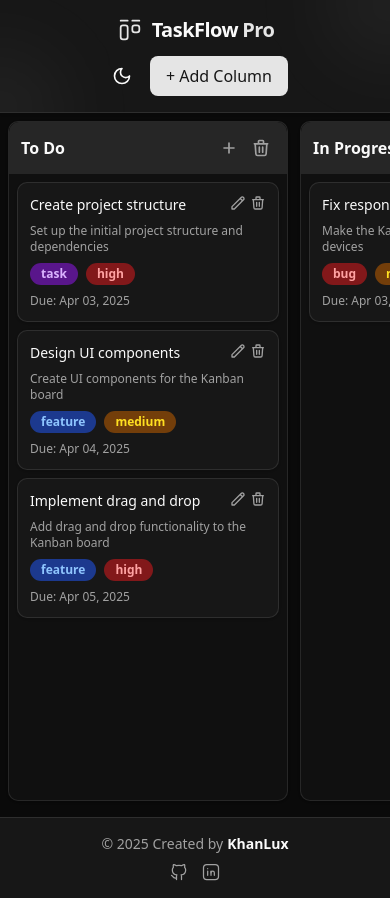
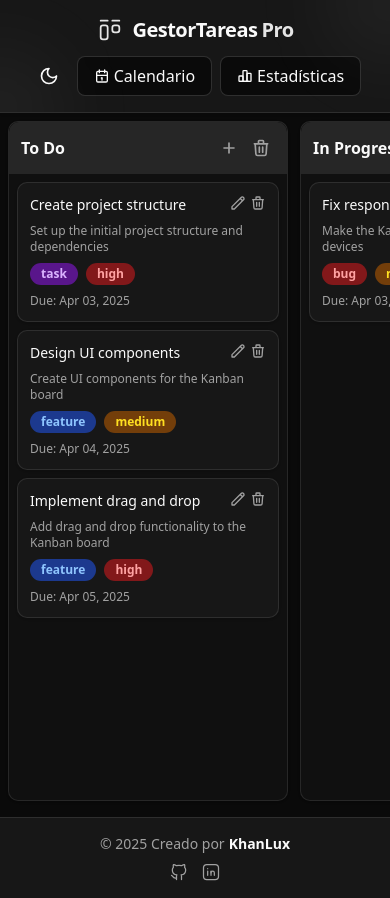
Before and after one commit to KhanLux/task-pro-kanban, a Next.js app: page / in a window 390 px wide. Built offline with nearby package versions, Linux system fonts and the light colour scheme.

Commit message:
Improve UI with responsive design and dark theme implementation. Add Footer with KhanLux attribution and social links. Create consistent PageLayout component.

```diff
--- a/src/app/layout.tsx
+++ b/src/app/layout.tsx
@@ -14,8 +14,8 @@ const geistMono = Geist_Mono({
 });
 
 export const metadata: Metadata = {
-  title: "Kanban Board | Task Management",
-  description: "A Kanban board application for task management with drag-and-drop functionality",
+  title: "GestorTareas Pro | Gestión de Tareas",
+  description: "Una aplicación de tablero Kanban para gestión de tareas con funcionalidad de arrastrar y soltar",
 };
 
 export const viewport = {
--- a/src/components/Footer/index.tsx
+++ b/src/components/Footer/index.tsx
@@ -10,7 +10,7 @@ const Footer: React.FC = () => {
   return (
     <footer className="py-4 px-6 bg-card border-t flex flex-col sm:flex-row justify-between items-center gap-2 text-sm text-muted-foreground">
       <div className="flex items-center gap-1 animate-in">
-        <span>© {currentYear} Created by</span>
+        <span>© {currentYear} Creado por</span>
         <span className="font-semibold text-card-foreground">KhanLux</span>
       </div>
 
@@ -24,7 +24,7 @@ const Footer: React.FC = () => {
             "hover:scale-105 active:scale-95 transform",
             "animate-in"
           )}
-          aria-label="GitHub Profile"
+          aria-label="Perfil de GitHub"
         >
           <IconBrandGithub className="h-5 w-5" stroke={1.5} />
           <span className="hidden sm:inline">GitHub</span>
@@ -39,7 +39,7 @@ const Footer: React.FC = () => {
             "hover:scale-105 active:scale-95 transform",
             "animate-in"
           )}
-          aria-label="LinkedIn Profile"
+          aria-label="Perfil de LinkedIn"
         >
           <IconBrandLinkedin className="h-5 w-5" stroke={1.5} />
           <span className="hidden sm:inline">LinkedIn</span>
--- a/src/components/Header/index.tsx
+++ b/src/components/Header/index.tsx
@@ -3,14 +3,15 @@
 import React from 'react';
 import { ThemeToggle } from '@/components/theme-toggle';
 import { Button } from '@/components/ui/button';
-import { IconLayoutKanban } from '@tabler/icons-react';
+import { IconLayoutKanban, IconChartBar, IconCalendar } from '@tabler/icons-react';
 import { cn } from '@/lib/utils';
+import Link from 'next/link';
+import { usePathname } from 'next/navigation';
 
-interface HeaderProps {
-  onAddColumn: () => void;
-}
+interface HeaderProps {}
 
-const Header: React.FC<HeaderProps> = ({ onAddColumn }) => {
+const Header: React.FC<HeaderProps> = () => {
+  const pathname = usePathname();
   return (
     <header className="flex flex-col sm:flex-row justify-between items-center p-4 sm:p-5 bg-card shadow-sm gap-3 sm:gap-0 border-b relative overflow-hidden">
       <div className="flex items-center gap-2 group">
@@ -23,19 +24,22 @@ const Header: React.FC<HeaderProps> = ({ onAddColumn }) => {
         </div>
         <div>
           <h1 className="text-xl sm:text-2xl font-bold text-card-foreground tracking-tight">
-            TaskFlow
+            GestorTareas
             <span className="text-primary ml-1">Pro</span>
           </h1>
           <p className="text-xs text-muted-foreground hidden sm:block animate-in">
-            Streamline your workflow, boost your productivity
+            Optimiza tu flujo de trabajo, aumenta tu productividad
           </p>
         </div>
       </div>
 
       <div className="flex items-center gap-2">
         <ThemeToggle />
+
+        <div className="flex items-center gap-2">
+          <Link href="/calendar">
             <Button
-          onClick={onAddColumn}
+              variant={pathname === '/calendar' ? 'default' : 'outline'}
               className={cn(
                 "transition-all duration-300",
                 "hover:shadow-md hover:translate-y-[-2px]",
@@ -43,8 +47,26 @@ const Header: React.FC<HeaderProps> = ({ onAddColumn }) => {
                 "animate-in"
               )}
             >
-          <span className="mr-1">+</span> Add Column
+              <IconCalendar className="h-4 w-4 mr-1" />
+              Calendario
             </Button>
+          </Link>
+
+          <Link href="/statistics">
+            <Button
+              variant={pathname === '/statistics' ? 'default' : 'outline'}
+              className={cn(
+                "transition-all duration-300",
+                "hover:shadow-md hover:translate-y-[-2px]",
+                "active:translate-y-[0px]",
+                "animate-in"
+              )}
+            >
+              <IconChartBar className="h-4 w-4 mr-1" />
+              Estadísticas
+            </Button>
+          </Link>
+        </div>
       </div>
 
       {/* Decorative elements */}
--- /dev/null
+++ b/src/components/layout/PageLayout.tsx
@@ -0,0 +1,25 @@
+"use client";
+
+import React from 'react';
+import Header from '@/components/Header';
+import Footer from '@/components/Footer';
+
+interface PageLayoutProps {
+  children: React.ReactNode;
+}
+
+const PageLayout: React.FC<PageLayoutProps> = ({ children }) => {
+  return (
+    <div className="min-h-screen flex flex-col bg-background">
+      <Header />
+
+      <main className="flex-grow">
+        {children}
+      </main>
+
+      <Footer />
+    </div>
+  );
+};
+
+export default PageLayout;
```
Lines whose indentation alone changed are shown as unchanged.
